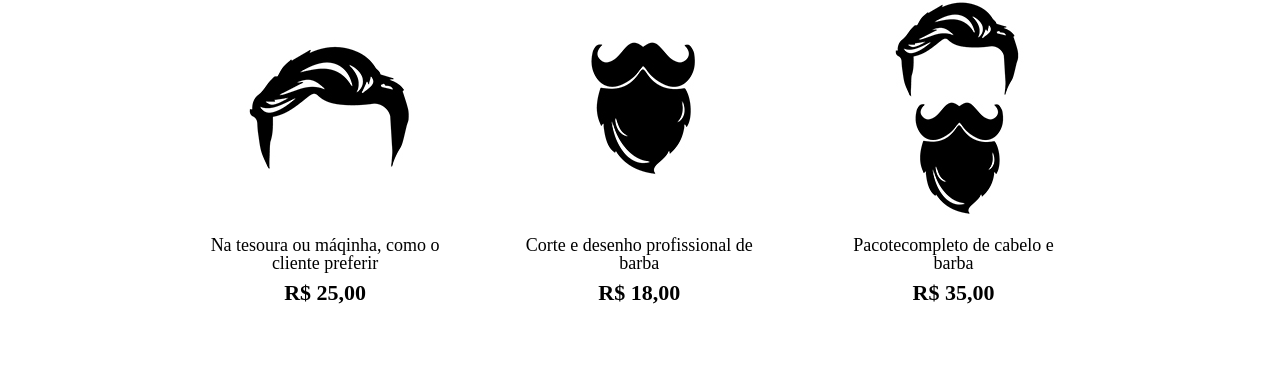
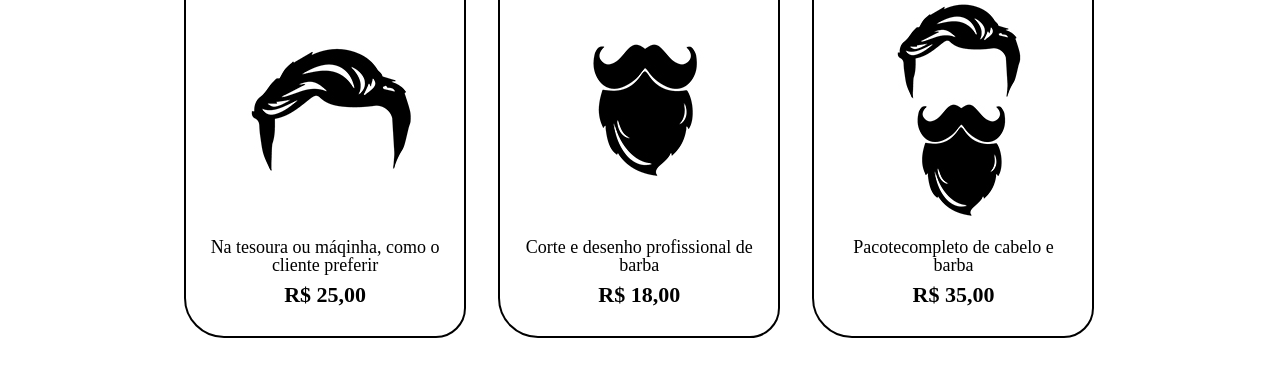
Before and after one commit to IsabelaNascim/Barbershop, a plain HTML site: page produtos.html in a window 1280 px wide. Shown: the part 420-808 px from the top of the page. Drawn offline with Linux system fonts and the light colour scheme.

Commit message:
feat: inserindo bordas nos elementos do main

```diff
--- a/produtos.css
+++ b/produtos.css
@@ -37,6 +37,8 @@ nav a{
     margin: 0 1.5%;
     padding:30px 20px;
     box-sizing: border-box;
+    border: 2px solid #000000;
+    border-radius: 10px 20px 30px 40px;
 }
 .produtos h2{
     font-size: 30px;
```
